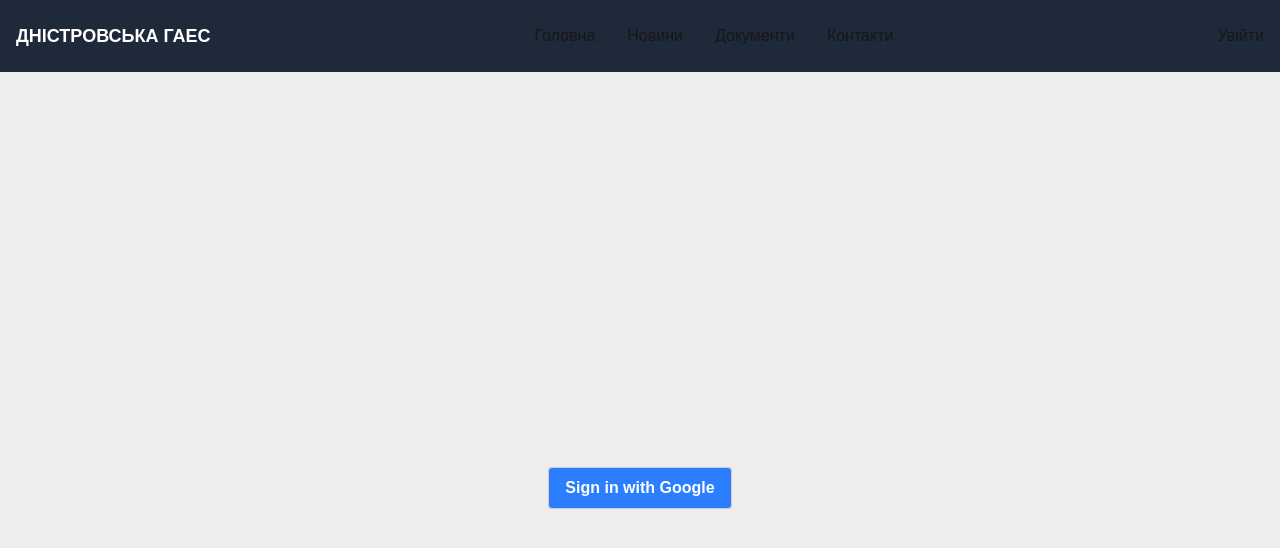
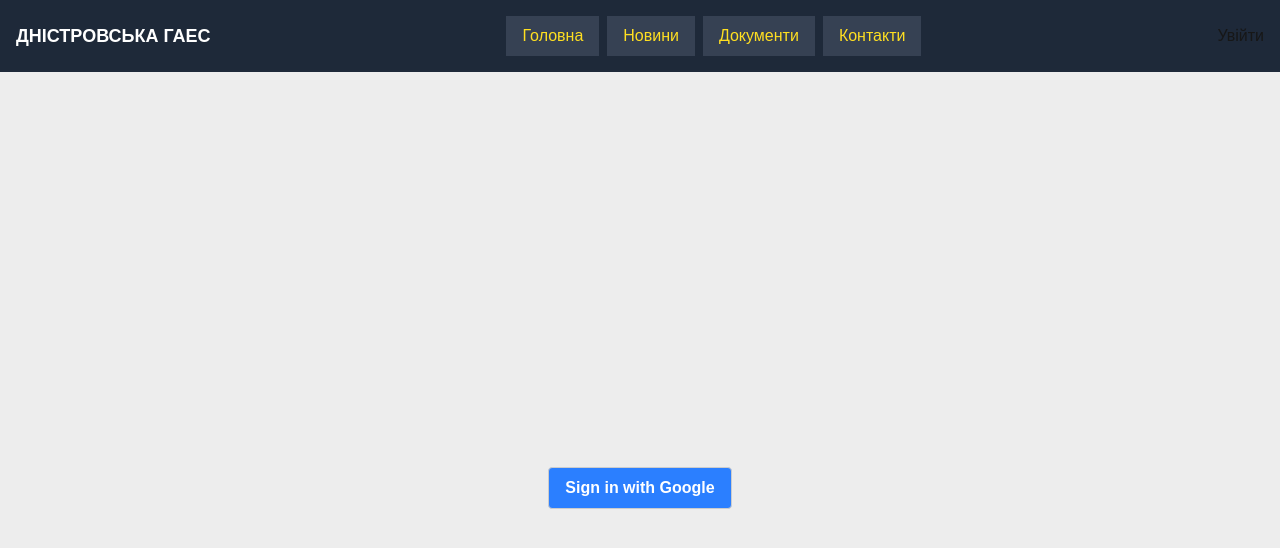
Before and after one commit to Airteg/dn-gaes, a Next.js app: page /login in a window 1280 px wide. Shown: the top 548 px of the page. Built offline with nearby package versions, Linux system fonts and the light colour scheme; no server answers.

Commit message:
Added Logout button

```diff
--- a/next.config.mjs
+++ b/next.config.mjs
@@ -1,4 +1,36 @@
 /** @type {import('next').NextConfig} */
-const nextConfig = {};
+const nextConfig = {
+  images: {
+    domains: ["lh3.googleusercontent.com"],
+  },
+};
 
 export default nextConfig;
+
+// const nextConfig = {
+//   async headers() {
+//     return [
+//       {
+//         source: "/(.*)",
+//         headers: [
+//           {
+//             key: "Content-Security-Policy-Report-Only",
+//             value: `
+//               default-src 'self';
+//               script-src 'self' 'unsafe-inline' 'unsafe-eval';
+//               style-src 'self' 'unsafe-inline';
+//               img-src * blob: data:;
+//               connect-src *;
+//               font-src 'self';
+//               report-uri /csp-report;
+//             `
+//               .replace(/\s{2,}/g, " ")
+//               .trim(),
+//           },
+//         ],
+//       },
+//     ];
+//   },
+// };
+
+// export default nextConfig;
--- a/src/app/api/auth/logout/route.js
+++ b/src/app/api/auth/logout/route.js
@@ -2,4 +2,5 @@ import { NextResponse } from "next/server";
 
 export async function POST() {
   return NextResponse.json({ message: "Вихід успішний" }, { status: 200 });
+  // return NextResponse.redirect("/");
 }
--- /dev/null
+++ b/src/components/AuthorizationHandle.jsx
@@ -0,0 +1,8 @@
+import { auth } from "@/auth.js";
+import React from "react";
+
+export default async function AuthorizationHandle() {
+  const session = await auth();
+  console.log("🚀 ~ session:", session);
+  return <div>AH</div>;
+}
--- /dev/null
+++ b/src/components/ButtonLogout.jsx
@@ -0,0 +1,14 @@
+"use client";
+
+import { logout } from "@/utils/authActions/auth.js";
+
+export default function ButtonLogout() {
+  return (
+    <button
+      onClick={() => logout()}
+      className="ml-4 bg-red-500 hover:bg-red-600 px-2 py-1 rounded"
+    >
+      Вийти
+    </button>
+  );
+}
--- a/src/components/Menu.jsx
+++ b/src/components/Menu.jsx
@@ -1,37 +1,15 @@
-"use client";
+import { auth } from "@/auth";
+import Image from "next/image.js";
+import Link from "next/link";
+import ButtonLogout from "./ButtonLogout.jsx";
 
-import { useState, useEffect, useContext } from "react";
-import { usePathname } from "next/navigation";
-import Link from "next/link";
-import { Bars3Icon, XMarkIcon } from "@heroicons/react/24/outline";
-import { AuthContext } from "@/app/providers/AuthProvider";
+export default async function Menu() {
+  const session = await auth();
+  const user = session?.user;
+  // console.log("🚀 ~ user:", user?.image);
 
-const Menu = () => {
-  const { token, user, logout } = useContext(AuthContext);
-  const [isOpen, setIsOpen] = useState(false);
-  const [isDesktop, setIsDesktop] = useState(false);
-  const pathname = usePathname();
-  const [forceUpdate, setForceUpdate] = useState(0);
-
-  useEffect(() => {
-    setForceUpdate((prev) => prev + 1); // Примусовий ререндер після логіну
-  }, [user]);
-
-  useEffect(() => {
-    setIsOpen(false); // Закриваємо меню при зміні маршруту
-  }, [pathname]);
-
-  useEffect(() => {
-    const updateMedia = () => {
-      setIsDesktop(window.innerWidth >= 1024);
-    };
-    updateMedia();
-    window.addEventListener("resize", updateMedia);
-    return () => window.removeEventListener("resize", updateMedia);
-  }, []);
-
-  const linkClasses = (href) =>
-    `block py-2 px-4 ${
+  const linkClasses = (pathname, href) =>
+    `block mx-1 py-2 px-4 ${
       pathname === href
         ? "bg-gray-700 text-yellow-300"
         : "hover:bg-gray-700 md:hover:bg-transparent"
@@ -41,54 +19,44 @@ const Menu = () => {
     <nav className="bg-gray-800 text-white p-4">
       <div className="container mx-auto flex justify-between items-center">
         <div className="text-lg font-bold">ДНІСТРОВСЬКА ГАЕС</div>
-        <div className="md:hidden">
-          <button
-            onClick={() => setIsOpen((prev) => !prev)}
-            className="focus:outline-none text-white"
-            aria-label="Toggle menu"
-          >
-            {isOpen ? (
-              <XMarkIcon className="w-6 h-6" />
-            ) : (
-              <Bars3Icon className="w-6 h-6" />
-            )}
-          </button>
-        </div>
-        <div
-          className={`absolute top-16 left-0 w-full bg-gray-800 md:static md:w-auto md:flex md:space-x-4 transition-all duration-300 ease-in-out ${
-            isOpen ? "block" : "hidden"
-          }`}
-        >
-          <Link href="/" className={linkClasses("/")}>
+        <div className="md:flex md:space-x-4 justify-around md:w-auto">
+          <Link href="/" className={linkClasses("/", "/")}>
             Головна
           </Link>
-          <Link href="/news" className={linkClasses("/news")}>
+          <Link href="/news" className={linkClasses("/news", "/news")}>
             Новини
           </Link>
-          <Link href="/documents" className={linkClasses("/documents")}>
+          <Link
+            href="/documents"
+            className={linkClasses("/documents", "/documents")}
+          >
             Документи
           </Link>
-          <Link href="/contacts" className={linkClasses("/contacts")}>
+          <Link
+            href="/contacts"
+            className={linkClasses("/contacts", "/contacts")}
+          >
             Контакти
           </Link>
-          {isDesktop &&
-            user &&
-            (user.role === "admin" || user.role === "moderator") && (
-              <Link href="/admin" className={linkClasses("/admin")}>
-                Адміністрування
-              </Link>
-            )}
+          {user && (user.role === "admin" || user.role === "moderator") && (
+            <Link href="/admin" className={linkClasses("/admin", "/admin")}>
+              Адміністрування
+            </Link>
+          )}
         </div>
         <div>
           {user ? (
             <div>
-              {user.firstName} {user.lastName} ({user.role})
-              <button
-                onClick={logout}
-                className="ml-4 bg-red-500 hover:bg-red-600 px-2 py-1 rounded"
-              >
-                Вийти
-              </button>
+              {user.image && (
+                <Image
+                  src={user.image}
+                  width={40}
+                  height={40}
+                  alt={user.name ?? "Avatar"}
+                />
+              )}
+              {user.name} ({user.role})
+              <ButtonLogout />
             </div>
           ) : (
             <Link href="/login" className="hover:underline">
@@ -99,6 +67,4 @@ const Menu = () => {
       </div>
     </nav>
   );
-};
-
-export default Menu;
+}
--- a/src/components/home/BackgroundVideo.js
+++ b/src/components/home/BackgroundVideo.js
@@ -8,7 +8,7 @@ const BackgroundVideo = () => {
         Ваш браузер не підтримує відео.
       </video>
       <div className="overlay">
-        <h1 className="title">"Нижньодністровська ГЕС</h1>
+        <h1 className="title">Нижньодністровська ГЕС</h1>
       </div>
     </div>
   );
```
Also changed, not shown: src/utils/auth/authConfig.js (+27 -0 lines), 1 other file (tests, documents, lock files or other folders).
